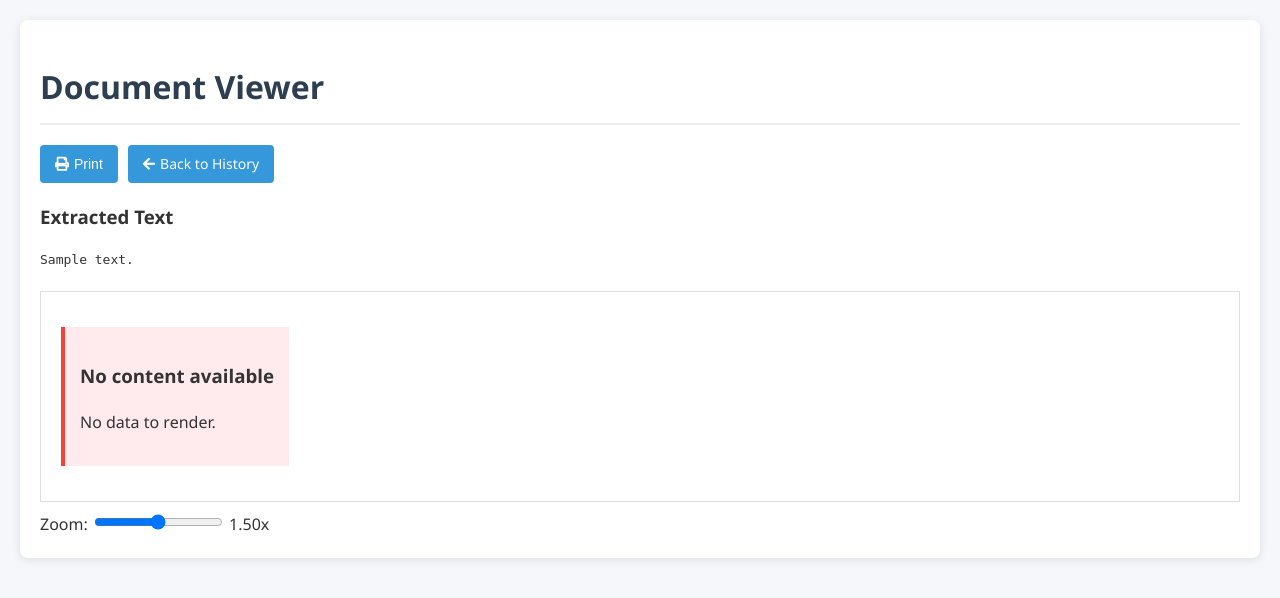
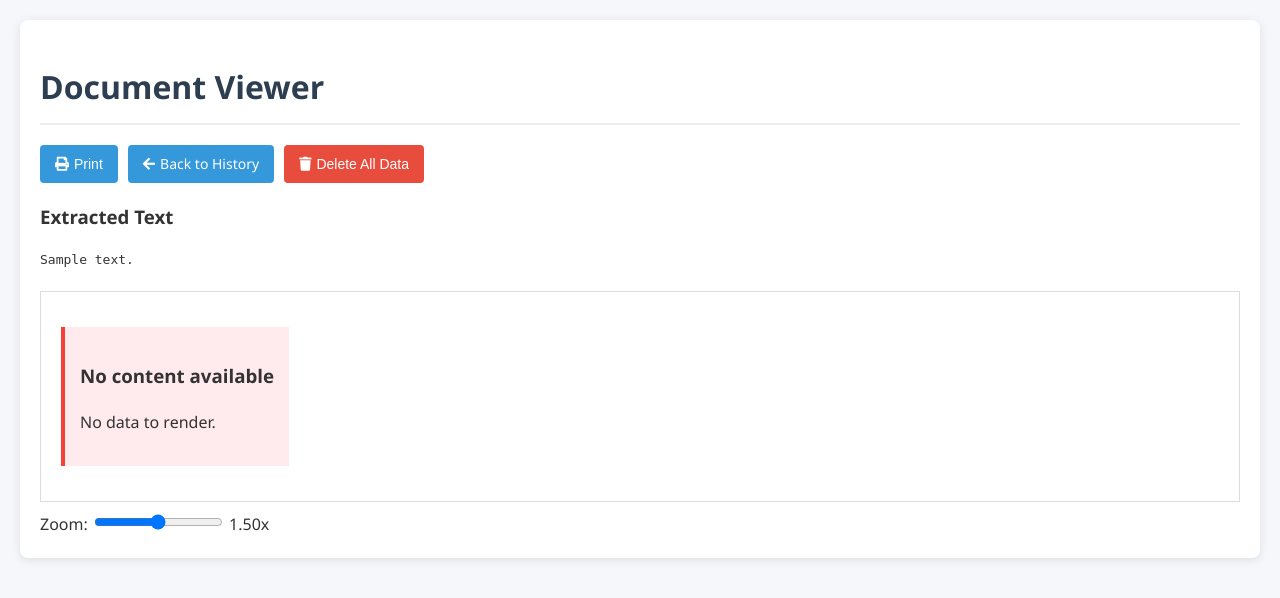
Before and after one commit to sheezan2021/ocr_pdf_text_image, a Flask app: page /view/1 in a window 1280 px wide. Shown: the top 598 px of the page. Run offline with Flask 3, Linux system fonts and the light colour scheme; tables that the repository leaves empty hold one stand-in row (values such as "Sample post").

Commit message:
added delete button to delete alhistroy extracted data

```diff
--- a/app.py
+++ b/app.py
@@ -322,6 +322,50 @@ def view_entry(entry_id):
         json_data=json_data,
         debugInfo=True)
 
+@app.route('/delete/<int:entry_id>', methods=['POST'])
+def delete_entry(entry_id):
+    entry = OCRData.query.get_or_404(entry_id)
+
+    try:
+        # Delete uploaded file
+        uploaded_file_path = os.path.join(app.config['UPLOAD_FOLDER'], entry.filename)
+        if os.path.exists(uploaded_file_path):
+            os.remove(uploaded_file_path)
+
+        # Delete extracted text file
+        txt_path = os.path.join(OUTPUT_FOLDER, entry.filename + '.txt')
+        if os.path.exists(txt_path):
+            os.remove(txt_path)
+
+        # Delete extracted JSON file
+        json_path = os.path.join(OUTPUT_FOLDER, entry.filename + '.json')
+        if os.path.exists(json_path):
+            os.remove(json_path)
+
+        # Delete extracted images
+        if entry.extracted_images:
+            try:
+                image_paths = json.loads(entry.extracted_images)
+                for image_path in image_paths:
+                    # Convert web path to file system path
+                    if image_path.startswith('extracted_images/'):
+                        full_image_path = os.path.join('static', image_path)
+                        if os.path.exists(full_image_path):
+                            os.remove(full_image_path)
+            except json.JSONDecodeError:
+                pass  # Skip if image paths can't be parsed
+
+        # Delete database entry
+        db.session.delete(entry)
+        db.session.commit()
+
+        return redirect(url_for('upload_form'))
+
+    except Exception as e:
+        print(f"Error deleting entry {entry_id}: {e}")
+        db.session.rollback()
+        return f"Error deleting entry: {str(e)}", 500
+
 # Route to serve extracted images
 @app.route('/static/<path:path>')
 def serve_static(path):
--- a/templates/view.html
+++ b/templates/view.html
@@ -58,6 +58,25 @@
 
     .btn:hover {
       background: #2980b9;
+    }
+
+    .delete-btn {
+      background: #e74c3c !important;
+    }
+
+    .delete-btn:hover {
+      background: #c0392b !important;
+    }
+
+    .action-buttons form {
+      display: inline-block;
+      margin: 0;
+      padding: 0;
+    }
+
+    .action-buttons form .btn {
+      height: auto;
+      line-height: 1.6;
     }
 
     .document-view {
@@ -234,6 +253,12 @@
       <a href="{{ url_for('history') }}" class="btn">
         <i class="fas fa-arrow-left"></i> Back to History
       </a>
+      <form method="POST" action="{{ url_for('delete_entry', entry_id=entry.id) }}" style="display: inline;"
+        onsubmit="return confirm('Are you sure you want to delete this document and all its extracted data? This action cannot be undone.');">
+        <button type="submit" class="btn delete-btn">
+          <i class="fas fa-trash"></i> Delete All Data
+        </button>
+      </form>
     </div>
 
     <div id="json-data" style="display: none;">{{ json_data | tojson | safe }}</div>
```
Also changed, not shown: migrations/versions/f53ca1de3b98_add_extracted_xml_column.py (added, +32 -0 lines), templates/history.html (+24 -3 lines).
